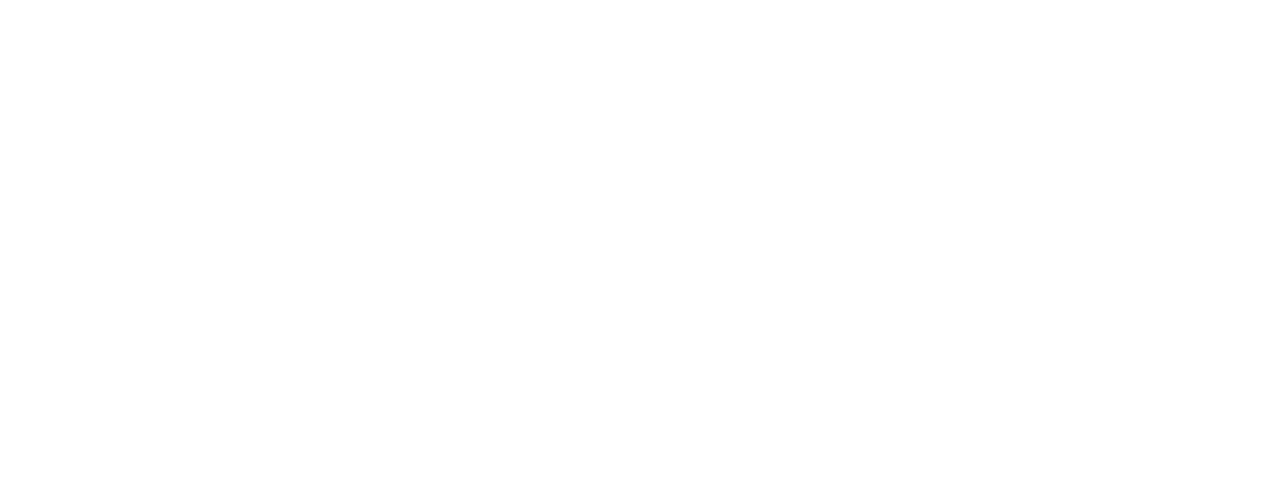
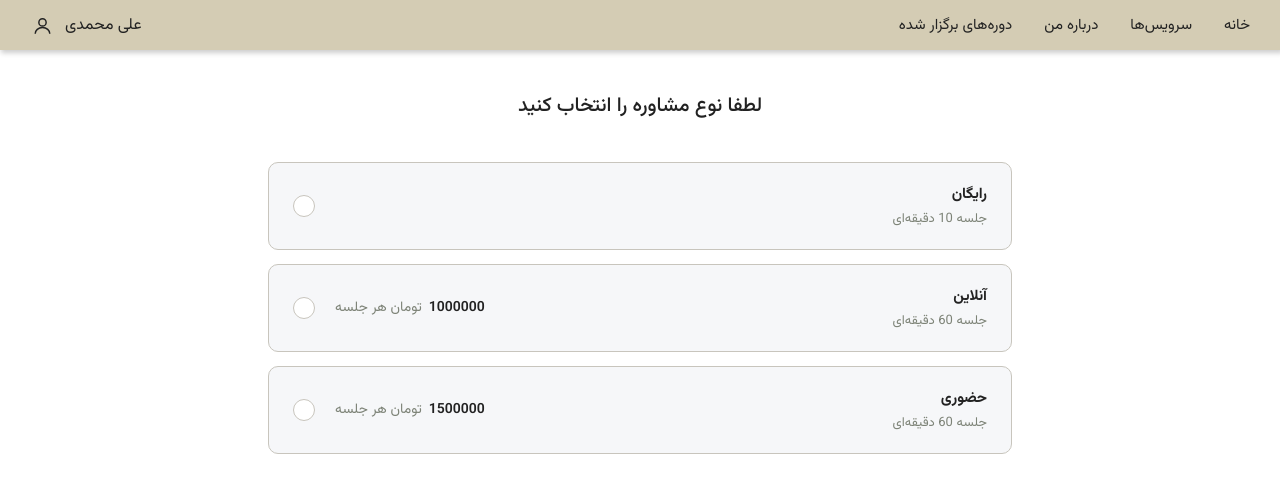
Before and after one commit to LuigiOdinson/Coaching-Website, a React (Vite) app in the folder Coaching/: page /booking in a window 1280 px wide. Before the commit this address had no page. Shown: the top 492 px of the page. Built offline with nearby package versions, Linux system fonts and the light colour scheme; a web font is replaced by a local one.

Commit message:
added BookingPage + OptionSection using its mock data

```diff
--- a/Coaching/src/App.jsx
+++ b/Coaching/src/App.jsx
@@ -4,6 +4,8 @@
 import ServicesPage from './pages/services-page/ServicesPage'
 import SingleServicePage from './pages/single-service-page/SingleServicePage'
 import ProfilePage from './pages/profile-page/ProfilePage'
+import BookingPage from './pages/booking-page/BookingPage'
+
 import UserProvider from './providers/UserProvider'
 import './App.css'
 
@@ -20,6 +22,7 @@
         {/* <Route path='/services/serviceId' element={<SingleServicePage/>}/> */}
         <Route path='/service' element={<SingleServicePage/>}/>
         <Route path='/profile' element={<ProfilePage/>}/>
+        <Route path='/booking' element={<BookingPage/>}/>
       </Routes>
     </UserProvider>
   )
--- /dev/null
+++ b/Coaching/src/mock/coaching.js
@@ -0,0 +1,24 @@
+export const coaching = {
+  leastNumberOfReserves: 1,
+
+  sessionTypes: [
+    {
+      id: 3,
+      type: "freeSession",
+      pricePerSession: 0,
+      durationMins: 10
+    },
+    {
+      id: 1,
+      type: "online",
+      pricePerSession: 1000000,
+      durationMins: 60
+    },
+    {
+      id: 2,
+      type: "inPerson",
+      pricePerSession: 1500000,
+      durationMins: 60
+    },
+  ]
+}
--- /dev/null
+++ b/Coaching/src/pages/booking-page/BookingPage.css
@@ -0,0 +1,100 @@
+.booking-page {
+  padding: 40px 10%;
+  margin: 0 auto;
+  max-width: 1000px;
+  color: var(--color-charcoal);
+}
+
+.booking-page .section-title {
+  margin-bottom: 40px;
+}
+
+/* OPTIONS SECTION */
+.options-section {
+  margin-top: 50px;
+  direction: rtl;
+}
+
+.options {
+  display: flex;
+  flex-direction: column;
+  gap: 14px;
+}
+
+.option {
+  display: flex;
+  align-items: center;
+  justify-content: space-between;
+  gap: 20px;
+  padding: 20px 24px;
+  background: var(--color-bone);
+  border: 1px solid var(--color-gray-light);
+  border-radius: 10px;
+  cursor: pointer;
+  transition: 0.2s ease;
+}
+
+.option:hover {
+  background: var(--color-bone-dark);
+}
+
+.option-info {
+  display: flex;
+  flex-direction: column;
+  gap: 3px;
+}
+
+.option-title {
+  font-size: 15px;
+  font-weight: 700;
+  color: var(--color-charcoal);
+}
+
+.option-sub {
+  font-size: 13px;
+  color: var(--color-gray);
+}
+
+.option-left {
+  display: flex;
+  align-items: center;
+  gap: 20px;
+}
+
+.option-price {
+  display: flex;
+  gap: 7px;
+  font-size: 14px;
+  color: var(--color-gray);
+}
+
+.option-price span {
+  font-weight: 600;
+  color: var(--color-charcoal);
+}
+
+.radio {
+  appearance: none;
+  -webkit-appearance: none;
+  width: 22px;
+  height: 22px;
+  border-radius: 50%;
+  border: 1.8px solid var(--color-gray-light);
+  background: white;
+  cursor: pointer;
+  position: relative;
+  flex-shrink: 0;
+  transition: border-color 0.15s ease;
+}
+
+.radio:checked {
+  border-color: var(--color-sage-dark);
+}
+
+.radio:checked::after {
+  content: "";
+  position: absolute;
+  inset: 4px;
+  border-radius: 50%;
+  background: var(--color-sage-dark);
+}
--- /dev/null
+++ b/Coaching/src/pages/booking-page/BookingPage.jsx
@@ -0,0 +1,14 @@
+import React from 'react'
+import './BookingPage.css'
+import Header from '../../components/Header'
+import OptionsSection from './OptionsSection'
+
+export default function BookingPage() {
+  return (
+    <div className="booking-page">
+      <title>Booking Page</title>
+      <Header />
+      <OptionsSection />
+    </div>
+  )
+}
--- /dev/null
+++ b/Coaching/src/pages/booking-page/OptionsSection.jsx
@@ -0,0 +1,36 @@
+import React from 'react'
+import { coaching } from '../../mock/coaching'
+
+export default function OptionsSection() {
+  const far_session_type_tag = {
+    "online": "آنلاین",
+    "inPerson": "حضوری",
+    "freeSession": "رایگان"
+  }
+
+  return (
+    <div className="options-section">
+      <h2 className="section-title">لطفا نوع مشاوره را انتخاب کنید</h2>
+
+      <div className="options">
+        {coaching.sessionTypes.map((sessionType) => (
+
+          <label id={sessionType.id} className="option">
+            <div className="option-info">
+              <span className="option-title">{far_session_type_tag[sessionType.type]}</span>
+              <span className="option-sub">جلسه <span>{sessionType.durationMins}</span> دقیقه‌ای</span>
+            </div>
+
+            <div className="option-left">
+              {sessionType.type !== 'freeSession' &&
+                <span className="option-price"><span>{sessionType.pricePerSession}</span>تومان هر جلسه</span>
+              }
+              <input type="radio" name="type" className="radio" />
+            </div>
+          </label>
+
+        ))}
+      </div>
+    </div>
+  )
+}
--- a/Coaching/src/pages/services-page/CoachingCard.jsx
+++ b/Coaching/src/pages/services-page/CoachingCard.jsx
@@ -18,7 +18,7 @@
             جلسات یک‌به‌یک برای پیدا کردن مسیر، غلبه بر موانع و رسیدن به اهداف.
             زمان جلسه را خودتان انتخاب می‌کنید.
           </p>
-          <button className="button reserve-coaching-button">رزرو جلسه</button>
+          <a className="button reserve-coaching-button" href="/booking">رزرو جلسه</a>
         </div>
       </div>
     </div>
```
Also changed, not shown: 1 other file (tests, documents, lock files or other folders).
